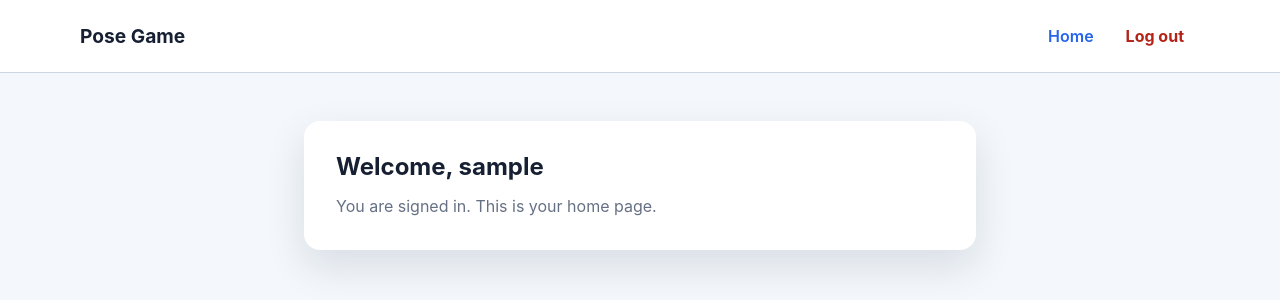
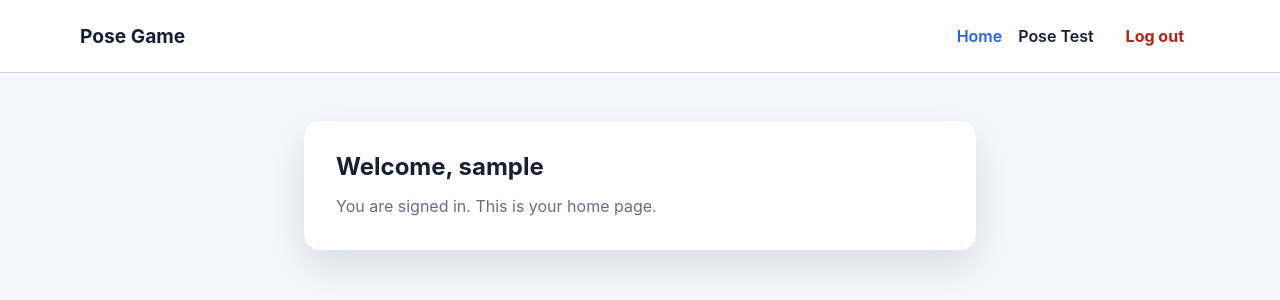
Before and after one commit to xinyan0809/3104719h_program, a Django app: page / in a window 1280 px wide. Shown: the top 300 px of the page. Run offline with Django 5.2, Linux system fonts and the light colour scheme; the visitor is signed in with stand-in values (Sample User, id 1).

Commit message:
feat: add protected pose test page

```diff
--- a/game/templates/partials/navbar.html
+++ b/game/templates/partials/navbar.html
@@ -8,6 +8,15 @@
           {% if request.resolver_match.url_name == "home" %}aria-current="page"{% endif %}
         >
           Home
+        </a>
+      </li>
+      <li>
+        <a
+          class="primary-nav__link"
+          href="{% url 'pose_test' %}"
+          {% if request.resolver_match.url_name == "pose_test" %}aria-current="page"{% endif %}
+        >
+          Pose Test
         </a>
       </li>
       <li>
--- a/game/urls.py
+++ b/game/urls.py
@@ -5,6 +5,7 @@ from . import views
 
 urlpatterns = [
     path("", views.home, name="home"),
+    path("pose-test/", views.pose_test, name="pose_test"),
     path("register/", views.register, name="register"),
     path(
         "login/",
--- a/game/views.py
+++ b/game/views.py
@@ -8,6 +8,11 @@ from .forms import RegistrationForm
 @login_required
 def home(request):
     return render(request, "game/home.html")
+
+
+@login_required
+def pose_test(request):
+    return render(request, "game/pose_test.html")
 
 
 def register(request):
```
Also changed, not shown: game/templates/game/pose_test.html (added, +14 -0 lines).
